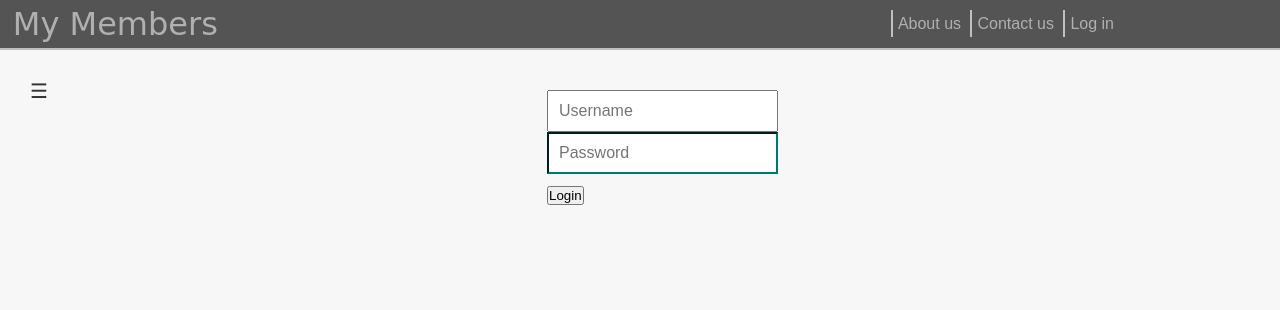
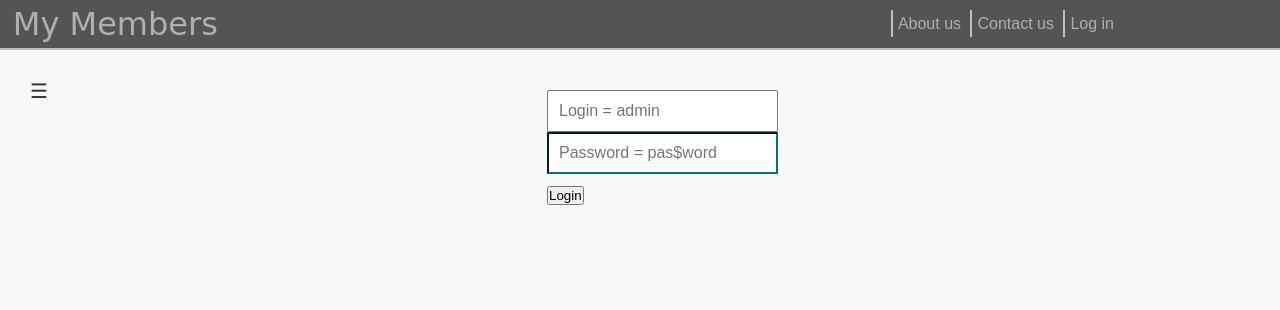
Before and after one commit to MuchisimasChill/IT_Develop, a PHP site: page /IT_Develop/login_page.php in a window 1280 px wide. Shown: the top 310 px of the page. Run offline with PHP 8.4, Linux system fonts and the light colour scheme.

Commit message:
added information to placeholder on login form

```diff
--- a/elements/login_form.php
+++ b/elements/login_form.php
@@ -21,10 +21,10 @@
      ?>" method = "post">
      <h4 class = "form-signin-heading"><?php echo $msg; ?></h4>
      <input type = "text" class = "form-control"
-        name = "adminLogin" placeholder = "Username"
+        name = "adminLogin" placeholder = "Login = admin"
         required autofocus></br>
      <input type = "password" class = "form-control"
-        name = "password" placeholder = "Password" required>
+        name = "password" placeholder = "Password = pas$word" required>
      <button class = "btn btn-lg btn-primary btn-block" type = "submit"
         name = "login">Login</button>
   </form>
```
